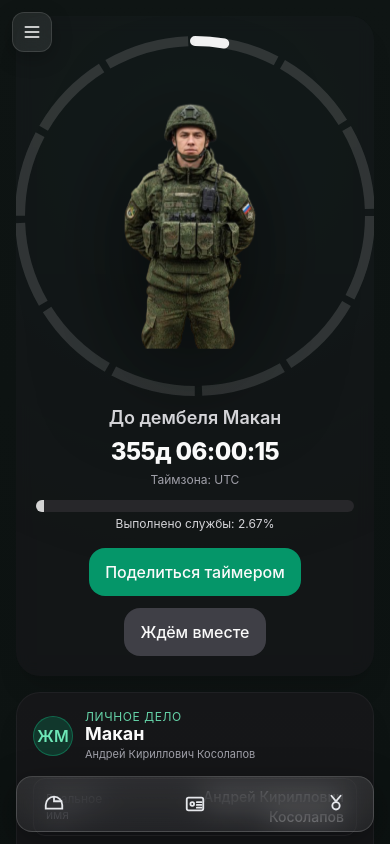
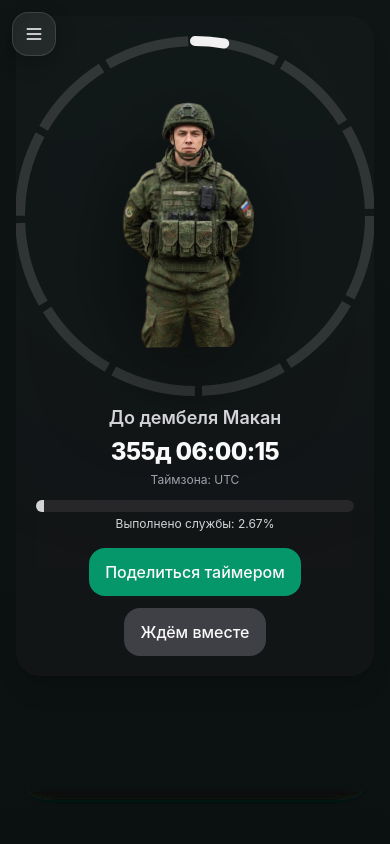
Before and after one commit to krexpex/dembel-makan-webapp, a React (Vite) app: page / in a window 390 px wide. Shown: the top 844 px of the page. Built offline with nearby package versions, Linux system fonts and the light colour scheme.

Commit message:
update update new uix2

```diff
--- a/src/App.jsx
+++ b/src/App.jsx
@@ -20,23 +20,35 @@ const DEMOBIL_DATE  = "2026-10-01T00:00:00";
 
 export default function App() {
   const tz = Intl.DateTimeFormat().resolvedOptions().timeZone || "Europe/Riga";
+
+  // вкладки нижнего меню: timer | id | medals
+  const [tab, setTab] = useState("timer");
+  const prevTabRef = useRef(tab);
+
+  // для «капельки» — направление движения
+  const [blobDir, setBlobDir] = useState("right");
+
+  // бургер меню
+  const [menuOpen, setMenuOpen] = useState(false);
+  const [burgerHidden, setBurgerHidden] = useState(false);
+  const lastScrollY = useRef(0);
+
+  // вибрация
+  const [vibrateEnabled, setVibrateEnabled] = useState(true);
+
+  // таймеры
   const [now, setNow] = useState(Date.now());
   const [popped, setPopped] = useState(false);
   const [entered, setEntered] = useState(false);
 
-  // вибрация
-  const [vibrateEnabled, setVibrateEnabled] = useState(true);
-  // меню
-  const [menuOpen, setMenuOpen] = useState(false);
-
-  // счётчик и флаги появления изображений
+  // счётчик и флаги появления JEB изображений
   const [tapCount, setTapCount] = useState(0);
-  const [show1, setShow1] = useState(false); // jeb1.png — 3-й тап
-  const [show2, setShow2] = useState(false); // jeb2.png — 7-й тап
-  const [show3, setShow3] = useState(false); // jeb3.png — 10-й тап
-
+  const [show1, setShow1] = useState(false);
+  const [show2, setShow2] = useState(false);
+  const [show3, setShow3] = useState(false);
   const confettiDoneRef = useRef(false);
 
+  // системные эффекты
   useEffect(() => {
     const id = setInterval(() => setNow(Date.now()), 1000);
     return () => clearInterval(id);
@@ -58,16 +70,22 @@ export default function App() {
     localStorage.setItem("vibrateEnabled", vibrateEnabled ? "1" : "0");
   }, [vibrateEnabled]);
 
-  // Автопропадание надписей спустя ~2.4с
+  // скрыть/показать бургер при скролле
   useEffect(() => {
-    if (show1) { const t = setTimeout(() => setShow1(false), 2400); return () => clearTimeout(t); }
-  }, [show1]);
-  useEffect(() => {
-    if (show2) { const t = setTimeout(() => setShow2(false), 2400); return () => clearTimeout(t); }
-  }, [show2]);
-  useEffect(() => {
-    if (show3) { const t = setTimeout(() => setShow3(false), 2400); return () => clearTimeout(t); }
-  }, [show3]);
+    function onScroll() {
+      const y = window.scrollY || 0;
+      if (y > lastScrollY.current + 8) setBurgerHidden(true);
+      else if (y < lastScrollY.current - 8) setBurgerHidden(false);
+      lastScrollY.current = y;
+    }
+    window.addEventListener("scroll", onScroll, { passive: true });
+    return () => window.removeEventListener("scroll", onScroll);
+  }, []);
+
+  // JEB автопропадание
+  useEffect(() => { if (show1) { const t = setTimeout(() => setShow1(false), 2400); return () => clearTimeout(t);} }, [show1]);
+  useEffect(() => { if (show2) { const t = setTimeout(() => setShow2(false), 2400); return () => clearTimeout(t);} }, [show2]);
+  useEffect(() => { if (show3) { const t = setTimeout(() => setShow3(false), 2400); return () => clearTimeout(t);} }, [show3]);
 
   // время службы
   const startTs = useMemo(() => toLocalTimestamp(SERVICE_START), []);
@@ -114,23 +132,18 @@ export default function App() {
 
   /* ── Кольцо ── */
   const size = 360, stroke = 10, r = (size - stroke) / 2, C = 2 * Math.PI * r;
-  // сегментированный серый трек
   const SEGMENTS = 12, segmentLen = C / SEGMENTS, gapLen = Math.max(4, segmentLen * 0.08);
   const dashPattern = `${segmentLen - gapLen} ${gapLen}`;
-  // непрерывный белый прогресс
   const progressDashArray = C;
   const progressDashOffset = C * (1 - pct / 100);
   const animatedProgressOffset = entered ? progressDashOffset : C;
 
-  // тап по Макану
   function onMakanTap() {
     setPopped(true);
     setTimeout(() => setPopped(false), 180);
 
-    // вибрация (если включена)
     if (vibrateEnabled) {
       try { navigator.vibrate?.(30); } catch {}
-      // лёгкая haptic через Telegram API (если поддерживает)
       try { window.Telegram?.WebApp?.HapticFeedback?.impactOccurred?.("light"); } catch {}
     }
 
@@ -150,30 +163,38 @@ export default function App() {
     window.open(url, "_blank", "noopener,noreferrer");
   }
 
-  // clip-path для JEB-изображений строго ВНУТРИ круга
+  // clip-path для jeb внутри круга
   const clipStyle = { clipPath: `circle(${r}px at ${size/2}px ${size/2}px)` };
 
-  // переключатель вибрации
+  // меню переключатель вибрации
   function toggleVibration() {
     setVibrateEnabled(v => !v);
-    // микро-тик при смене состояния
     try { navigator.vibrate?.(10); } catch {}
     setMenuOpen(false);
   }
 
+  // переключение таба и направление «капли»
+  function switchTab(next) {
+    if (next === tab) return;
+    const order = ["timer","id","medals"];
+    const dir = order.indexOf(next) > order.indexOf(tab) ? "right" : "left";
+    setBlobDir(dir);
+    prevTabRef.current = tab;
+    setTab(next);
+  }
+
   return (
     <div className="min-h-screen w-full bg-gradient-to-b from-[#0f1514] to-[#0b1110] text-zinc-50">
-      {/* Бургер меню (fixed, слева сверху) */}
-      <div className="fixed left-3 top-3 z-[60]">
+      {/* Бургер — прячется на скролле */}
+      <div className={`fixed left-3 top-3 z-[60] transition-transform duration-250 ${burgerHidden ? "-translate-y-14 opacity-0" : "translate-y-0 opacity-100"}`}>
         <button
           aria-label="Открыть меню"
           onClick={() => setMenuOpen(o => !o)}
-          className="glass-btn h-10 w-10 grid place-items-center rounded-xl"
+          className="glass-btn h-11 w-11 grid place-items-center rounded-2xl"
         >
           <BurgerIcon />
         </button>
 
-        {/* Выпадающее меню */}
         {menuOpen && (
           <div className="mt-2 w-60 glass-menu rounded-2xl p-2 shadow-xl border border-white/10">
             <button
@@ -189,22 +210,16 @@ export default function App() {
         )}
       </div>
 
-      <div className="mx-auto max-w-6xl grid md:grid-cols-[320px,1fr] gap-4 md:gap-6 p-4 pb-28">
-        {/* Анкета слева */}
-        <section className={`order-2 md:order-1 ${entered ? "appear-fade-up" : ""}`}>
-          <SoldierCard profile={PROFILE} service={{ start: SERVICE_START, end: DEMOBIL_DATE }} />
-        </section>
-
-        {/* Таймер / сцена */}
-        <section className="order-1 md:order-2 relative flex flex-col items-center justify-start md:justify-center rounded-3xl bg-zinc-900/60 backdrop-blur p-5 md:p-6 shadow-xl overflow-hidden">
+      {/* Контент — по табам */}
+      <main className="mx-auto max-w-6xl p-4 pb-32">
+        {tab === "timer" && (
+          <section className="relative flex flex-col items-center justify-center rounded-3xl bg-zinc-900/60 backdrop-blur p-5 md:p-6 shadow-xl overflow-hidden">
             <div
               aria-hidden
               className={`absolute inset-0 -z-10 ${entered ? "glow-enter" : ""}`}
               style={{ background: "radial-gradient(30rem 30rem at 50% 20%, rgba(16,185,129,0.18), rgba(0,0,0,0))" }}
             />
-
             <div className={`relative flex items-center justify-center ${entered ? "appear-scale" : ""}`} style={{ width: size, height: size }}>
-            {/* Кольцо */}
               <svg className="absolute inset-0 z-0" width={size} height={size} viewBox={`0 0 ${size} ${size}`}>
                 <circle
                   cx={size/2} cy={size/2} r={r}
@@ -228,35 +243,24 @@ export default function App() {
                 />
               </svg>
 
-            {/* Зона для JEB-изображений: строго внутри круга и ниже Макана */}
+              {/* JEB внутри круга */}
               <div className="absolute inset-0 z-[5] pointer-events-none" style={clipStyle}>
-              {/* 1) 3-й тап — слева снизу */}
                 {show1 && (
-                <img
-                  src="/jeb1.png"
-                  alt="ДЖЕБ"
-                  className="absolute left-[6%] bottom-[20%] w-[40%] md:w-[34%] max-w-[280px] jeb-layer jeb-img animate-rise-left auto-fade-out"
-                />
+                  <img src="/jeb1.png" alt="jeb1"
+                       className="absolute left-[6%] bottom-[20%] w-[40%] md:w-[34%] max-w-[280px] jeb-layer jeb-img animate-rise-left auto-fade-out" />
                 )}
-
-              {/* 2) 7-й тап — справа по центру */}
                 {show2 && (
-                <img
-                  src="/jeb2.png"
-                  alt="УШЁЛ ДЖЕБ"
-                  className="absolute right-[5%] top-1/2 -translate-y-1/2 w-[46%] md:w-[38%] max-w-[320px] jeb-layer jeb-img animate-slide-from-right auto-fade-out"
-                />
+                  <img src="/jeb2.png" alt="jeb2"
+                       className="absolute right-[5%] top-1/2 -translate-y-1/2 w-[46%] md:w-[38%] max-w-[320px] jeb-layer jeb-img animate-slide-from-right auto-fade-out" />
                 )}
-
-              {/* 3) 10-й тап — дугой сверху (картинка) */}
                 {show3 && (
                   <div className="absolute top-[6%] left-1/2 -translate-x-1/2 w-[78%] md:w-[68%] grid place-items-center jeb-layer auto-fade-out">
-                  <img src="/jeb3.png" alt="ДЖЕБ, УШЁЛ ДЖЕБ" className="w-full jeb-img" />
+                    <img src="/jeb3.png" alt="jeb3" className="w-full jeb-img"/>
                   </div>
                 )}
               </div>
 
-            {/* Макан — поверх всего */}
+              {/* Макан */}
               <img
                 src="/makan.png"
                 alt={NICK}
@@ -273,7 +277,7 @@ export default function App() {
               />
             </div>
 
-          {/* Тексты под сценой */}
+            {/* подписи */}
             <div className={`mt-2 text-center ${entered ? "appear-fade-up" : ""}`}>
               {isOver ? (
                 <div className="text-2xl md:text-4xl font-extrabold">🎉 {NICK} ДЕМБЕЛЬНУЛСЯ!</div>
@@ -286,13 +290,11 @@ export default function App() {
               )}
             </div>
 
-          {/* Линейный прогресс */}
             <div className="w-full max-w-xl h-3 bg-zinc-800 rounded-full overflow-hidden mt-3">
               <div className="h-full bg-white/80" style={{ width: `${pct}%` }} />
             </div>
             <div className="text-xs text-zinc-300 mt-1">Выполнено службы: {pct.toFixed(2)}%</div>
 
-          {/* Кнопки */}
             <div className="flex flex-col items-center gap-3 mt-4">
               <button onClick={share} className="px-4 py-3 rounded-2xl bg-emerald-600 hover:bg-emerald-500 font-medium">
                 Поделиться таймером
@@ -302,26 +304,24 @@ export default function App() {
               </button>
             </div>
           </section>
-      </div>
+        )}
 
-      {/* Нижняя «liquid glass» панель */}
-      <nav className="fixed left-0 right-0 bottom-3 z-[55] flex justify-center px-4">
-        <div className="glass-bar w-full max-w-md h-14 rounded-2xl px-4 flex items-center justify-between">
-          <button className="glass-item" aria-label="Каска">
-            <HelmetIcon />
-          </button>
-          <button className="glass-item" aria-label="ID карта">
-            <IdCardIcon />
-          </button>
-          <button className="glass-item" aria-label="Медали / достижения">
-            <MedalIcon />
-          </button>
-        </div>
-      </nav>
+        {tab === "id" && (
+          <section className="rounded-3xl bg-[rgba(24,24,27,0.85)] shadow-xl p-4 md:p-6 border border-zinc-800/60 max-w-2xl mx-auto">
+            <SoldierCard profile={PROFILE} service={{ start: SERVICE_START, end: DEMOBIL_DATE }} />
+          </section>
+        )}
 
-      <footer className="text-xs text-zinc-400 text-center pb-5 pt-1">
-        Сделано с любовью и иронией • {new Date().getFullYear()}
-      </footer>
+        {tab === "medals" && (
+          <section className="rounded-3xl bg-zinc-900/60 backdrop-blur p-6 shadow-xl border border-zinc-800/60 max-w-2xl mx-auto text-center">
+            <div className="text-xl font-semibold mb-2">Достижения</div>
+            <div className="text-zinc-400 text-sm">Скоро здесь появятся медали и трофеи.</div>
+          </section>
+        )}
+      </main>
+
+      {/* Нижний «островок» с каплей */}
+      <BottomNav tab={tab} onChange={switchTab} blobDir={blobDir} />
     </div>
   );
 }
@@ -347,9 +347,9 @@ function SoldierCard({ profile, service }) {
   ];
 
   return (
-    <div className="rounded-3xl bg-[rgba(24,24,27,0.85)] shadow-xl p-4 md:p-5 border border-zinc-800/60">
+    <div>
       <div className="flex items-center gap-3 mb-4">
-        <div className="h-10 w-10 rounded-full bg-emerald-600/25 border border-emerald-500/40 grid place-items-center">
+        <div className="h-12 w-12 rounded-full bg-emerald-600/25 border border-emerald-500/40 grid place-items-center">
           <span className="text-emerald-300 font-semibold">ЖМ</span>
         </div>
         <div>
@@ -368,6 +368,48 @@ function SoldierCard({ profile, service }) {
         ))}
       </div>
     </div>
+  );
+}
+
+/* ───────── Нижнее меню с каплей ───────── */
+function BottomNav({ tab, onChange, blobDir }) {
+  // координаты позиций капли (в %, относительно контейнера)
+  const positions = { timer: "16.5%", id: "50%", medals: "83.5%" };
+  return (
+    <nav className="fixed left-0 right-0 bottom-10 z-[55] flex justify-center px-4">
+      <div className="island w-[92vw] max-w-[680px] h-[72px] rounded-[36px] px-6 flex items-center justify-between relative">
+        {/* Goo фильтр */}
+        <svg className="absolute opacity-0 pointer-events-none" width="0" height="0">
+          <defs>
+            <filter id="goo">
+              <feGaussianBlur in="SourceGraphic" stdDeviation="8" result="blur" />
+              <feColorMatrix in="blur" mode="matrix"
+                values="1 0 0 0 0
+                        0 1 0 0 0
+                        0 0 1 0 0
+                        0 0 0 20 -10" result="goo" />
+              <feComposite in="SourceGraphic" in2="goo" operator="atop" />
+            </filter>
+          </defs>
+        </svg>
+
+        {/* Капля */}
+        <div
+          className={`blob ${blobDir === "right" ? "blob-right" : "blob-left"}`}
+          style={{ left: positions[tab] }}
+        />
+
+        <button className={`island-btn ${tab==="timer"?"active":""}`} aria-label="Таймер" onClick={() => onChange("timer")}>
+          <HelmetIcon />
+        </button>
+        <button className={`island-btn ${tab==="id"?"active":""}`} aria-label="ID" onClick={() => onChange("id")}>
+          <IdCardIcon />
+        </button>
+        <button className={`island-btn ${tab==="medals"?"active":""}`} aria-label="Медали" onClick={() => onChange("medals")}>
+          <MedalIcon />
+        </button>
+      </div>
+    </nav>
   );
 }
 
@@ -406,7 +448,7 @@ function formatParts(p) {
   return `${dd}${hh}:${mm}:${ss}`;
 }
 
-/* ───────── МИНИ-ИКОНКИ (inline SVG) ───────── */
+/* ───────── Иконки ───────── */
 function BurgerIcon() {
   return (
     <svg width="20" height="20" viewBox="0 0 24 24" fill="none">
@@ -435,7 +477,7 @@ function VibrationOffIcon() {
 }
 function HelmetIcon() {
   return (
-    <svg width="22" height="22" viewBox="0 0 24 24" fill="none">
+    <svg width="26" height="26" viewBox="0 0 24 24" fill="none">
       <path d="M3 13a9 9 0 1118 0v4H3v-4z" stroke="currentColor" strokeWidth="2" fill="none"/>
       <path d="M12 4v5h9" stroke="currentColor" strokeWidth="2" />
     </svg>
@@ -443,7 +485,7 @@ function HelmetIcon() {
 }
 function IdCardIcon() {
   return (
-    <svg width="22" height="22" viewBox="0 0 24 24" fill="none">
+    <svg width="26" height="26" viewBox="0 0 24 24" fill="none">
       <rect x="3" y="5" width="18" height="14" rx="2" stroke="currentColor" strokeWidth="2"/>
       <circle cx="9" cy="12" r="2" stroke="currentColor" strokeWidth="2"/>
       <path d="M14 10h5M14 13h5M14 16h5" stroke="currentColor" strokeWidth="2" strokeLinecap="round"/>
@@ -452,7 +494,7 @@ function IdCardIcon() {
 }
 function MedalIcon() {
   return (
-    <svg width="22" height="22" viewBox="0 0 24 24" fill="none">
+    <svg width="26" height="26" viewBox="0 0 24 24" fill="none">
       <circle cx="12" cy="14" r="4" stroke="currentColor" strokeWidth="2"/>
       <path d="M7 3l5 6 5-6" stroke="currentColor" strokeWidth="2" strokeLinecap="round" />
     </svg>
--- a/src/index.css
+++ b/src/index.css
@@ -2,170 +2,95 @@
 @tailwind components;
 @tailwind utilities;
 
-/* ===========================
-   БАЗА / ТЁМНЫЙ ФОН / ТЕКСТ
-   =========================== */
-
+/* базовые */
 html, body {
   margin: 0;
   padding: 0;
   height: 100%;
-  background-color: #0b1110;
-  color: #f9fafb;
+  background:#0b1110;
+  color:#f9fafb;
   font-family: 'Inter', system-ui, -apple-system, Segoe UI, Roboto, Arial, sans-serif;
 }
+*{box-sizing:border-box;}
+html{scroll-behavior:smooth;}
 
-* { box-sizing: border-box; }
-html { scroll-behavior: smooth; }
+.makan-layer{position:relative;z-index:30;}
+img[src$="makan.png"]{position:relative;z-index:30;}
+.jeb-layer{position:absolute;z-index:20;pointer-events:none;}
+img[src*="jeb"]{position:absolute;z-index:20;pointer-events:none;}
 
-.transition-base { transition: all .3s ease; }
-.text-shadow { text-shadow: 0 1px 2px rgba(0,0,0,.5); }
-.shadow-deep { box-shadow: 0 8px 30px rgba(0,0,0,.40); }
-
-/* ===========================
-   СЛОИ СЦЕНЫ
-   =========================== */
-
-.makan-layer { position: relative; z-index: 30; }
-img[src$="makan.png"] { position: relative; z-index: 30; }
-
-.jeb-layer { position: absolute; z-index: 20; pointer-events: none; }
-img[src*="jeb"] { position: absolute; z-index: 20; pointer-events: none; }
-
-/* Тень у ног Макана — эффект «из-за спины» */
-.makan-shadow::after {
-  content: "";
-  position: absolute;
-  bottom: 0;
-  left: 50%;
-  transform: translateX(-50%);
-  width: 80%;
-  height: 35%;
-  background: linear-gradient(to top, rgba(0,0,0,0.7), transparent);
-  border-radius: 50%;
-  pointer-events: none;
-  z-index: 25;
+/* тень у ног */
+.makan-shadow::after{
+  content:"";position:absolute;bottom:0;left:50%;transform:translateX(-50%);
+  width:80%;height:35%;background:linear-gradient(to top, rgba(0,0,0,.7), transparent);
+  border-radius:50%;pointer-events:none;z-index:25;
 }
 
-/* ===========================
-   ВХОД/ГЛОУ/ПОКАЧИВАНИЕ
-   =========================== */
+/* вход/глоу/покачивание */
+@keyframes fade-up{0%{opacity:0;transform:translateY(12px)}100%{opacity:1;transform:translateY(0)}}
+.appear-fade-up{animation:fade-up .5s ease-out both}
+@keyframes scale-in{0%{opacity:0;transform:scale(.94)}100%{opacity:1;transform:scale(1)}}
+.appear-scale{animation:scale-in .52s cubic-bezier(.2,.9,.2,1) both}
+@keyframes glow-flash{0%{opacity:0}30%{opacity:.75}100%{opacity:.18}}
+.glow-enter{animation:glow-flash .9s ease-out both}
+@keyframes wobble{0%,100%{transform:translateY(0) rotate(0)}25%{transform:translateY(-2px) rotate(-.6deg)}50%{transform:translateY(1px) rotate(.6deg)}75%{transform:translateY(-1px) rotate(-.4deg)}}
+.animate-wobble{animation:wobble 2.4s ease-in-out infinite;transform-origin:50% 100%}
 
-@keyframes fade-up {
-  0% { opacity: 0; transform: translateY(12px); }
-  100% { opacity: 1; transform: translateY(0); }
+/* JEB png */
+.jeb-img{mix-blend-mode:multiply;background:transparent}
+@keyframes fade-out{to{opacity:0;transform:translateY(-6px) scale(.98)}}
+.auto-fade-out{animation:fade-out .42s ease-out 2.4s forwards}
+@keyframes rise-left{0%{transform:translate(-40px,30px) scale(.92);opacity:0;filter:blur(6px)}60%{filter:blur(0)}100%{transform:translate(0,-8px) scale(1);opacity:1}}
+.animate-rise-left{animation:rise-left .65s cubic-bezier(.2,.9,.2,1) both}
+@keyframes slide-from-right{0%{transform:translate(40px,-50%) scale(.96);opacity:0;filter:blur(6px)}70%{filter:blur(0)}100%{transform:translate(0,-50%) scale(1);opacity:1}}
+.animate-slide-from-right{animation:slide-from-right .52s ease-out both}
+@keyframes arc-pop{0%{transform:translate(-50%,-10px) scale(.9);opacity:0}60%{opacity:1}100%{transform:translate(-50%,0) scale(1);opacity:1}}
+.animate-arc-pop{animation:arc-pop .6s cubic-bezier(.2,.9,.2,1) both}
+
+/* Glass UI — бургер и выпадающее */
+.glass-btn{
+  backdrop-filter: blur(10px); -webkit-backdrop-filter: blur(10px);
+  background: rgba(255,255,255,0.08); color:#fff;
+  border:1px solid rgba(255,255,255,0.12); box-shadow:0 6px 20px rgba(0,0,0,.25);
+  transition: transform .15s ease, background .2s ease;
 }
-.appear-fade-up { animation: fade-up 500ms ease-out both; }
-
-@keyframes scale-in {
-  0% { opacity: 0; transform: scale(0.94); }
-  100% { opacity: 1; transform: scale(1); }
-}
-.appear-scale { animation: scale-in 520ms cubic-bezier(.2,.9,.2,1) both; }
-
-@keyframes glow-flash {
-  0% { opacity: 0; }
-  30% { opacity: .75; }
-  100% { opacity: .18; }
-}
-.glow-enter { animation: glow-flash 900ms ease-out both; }
-
-@keyframes wobble {
-  0%, 100% { transform: translateY(0) rotate(0deg); }
-  25% { transform: translateY(-2px) rotate(-0.6deg); }
-  50% { transform: translateY(1px) rotate(0.6deg); }
-  75% { transform: translateY(-1px) rotate(-0.4deg); }
-}
-.animate-wobble { animation: wobble 2.4s ease-in-out infinite; transform-origin: 50% 100%; }
-
-/* ===========================
-   JEB PNG: ПРОЗРАЧНОСТЬ + АНИМАЦИИ
-   =========================== */
-
-.jeb-img {
-  mix-blend-mode: multiply; /* убирает белые подложки, чёрный остаётся чёрным */
-  image-rendering: auto;
-  background: transparent;
+.glass-btn:active{transform:scale(.96)} .glass-btn:hover{background:rgba(255,255,255,.12)}
+.glass-menu{
+  backdrop-filter: blur(14px); -webkit-backdrop-filter: blur(14px);
+  background: linear-gradient(180deg, rgba(24,24,27,.78), rgba(24,24,27,.55)); color:#fff;
 }
 
-/* Авто-исчезновение (задержка 2.4с, затем уход) */
-@keyframes fade-out {
-  to { opacity: 0; transform: translateY(-6px) scale(.98); }
-}
-.auto-fade-out { animation: fade-out 420ms ease-out 2.4s forwards; }
-
-/* 1) слева снизу */
-@keyframes rise-left {
-  0%   { transform: translate(-40px, 30px) scale(.92); opacity: 0; filter: blur(6px); }
-  60%  { filter: blur(0); }
-  100% { transform: translate(0, -8px) scale(1); opacity: 1; }
-}
-.animate-rise-left { animation: rise-left 650ms cubic-bezier(.2,.9,.2,1) both; }
-
-/* 2) справа в центр */
-@keyframes slide-from-right {
-  0%   { transform: translate(40px, -50%) scale(.96); opacity: 0; filter: blur(6px); }
-  70%  { filter: blur(0); }
-  100% { transform: translate(0, -50%) scale(1); opacity: 1; }
-}
-.animate-slide-from-right { animation: slide-from-right 520ms ease-out both; }
-
-/* 3) дугой сверху */
-@keyframes arc-pop {
-  0%   { transform: translate(-50%, -10px) scale(.9); opacity: 0; }
-  60%  { opacity: 1; }
-  100% { transform: translate(-50%, 0) scale(1); opacity: 1; }
-}
-.animate-arc-pop { animation: arc-pop 600ms cubic-bezier(.2,.9,.2,1) both; }
-
-/* ===========================
-   GLASS UI: BURGER + BOTTOM BAR
-   =========================== */
-
-/* Кнопка-бургер */
-.glass-btn{
-  backdrop-filter: blur(10px);
-  -webkit-backdrop-filter: blur(10px);
-  background: rgba(255,255,255,0.08);
-  color: #fff;
-  border: 1px solid rgba(255,255,255,0.12);
-  box-shadow: 0 6px 20px rgba(0,0,0,.25);
-  transition: transform .15s ease, background .2s ease;
-}
-.glass-btn:active { transform: scale(.96); }
-.glass-btn:hover { background: rgba(255,255,255,0.12); }
-
-/* Выпадающее меню */
-.glass-menu{
-  backdrop-filter: blur(14px);
-  -webkit-backdrop-filter: blur(14px);
-  background: linear-gradient(180deg, rgba(24,24,27,0.75), rgba(24,24,27,0.55));
-  color: #fff;
+/* ───── Островок с каплей ───── */
+.island{
+  filter:url(#goo);
+  backdrop-filter: blur(16px); -webkit-backdrop-filter: blur(16px);
+  background: linear-gradient(180deg, rgba(255,255,255,0.10), rgba(255,255,255,0.06));
+  border: 1px solid rgba(255,255,255,0.14);
+  box-shadow: 0 12px 40px rgba(0,0,0,.35);
+  display:flex;gap:0;position:relative;
 }
 
-/* Нижняя панель */
-.glass-bar{
-  backdrop-filter: blur(16px);
-  -webkit-backdrop-filter: blur(16px);
-  background: linear-gradient(180deg, rgba(255,255,255,0.10), rgba(255,255,255,0.06));
-  border: 1px solid rgba(255,255,255,0.15);
-  box-shadow: 0 10px 35px rgba(0,0,0,.35);
+/* капля */
+.blob{
+  position:absolute; top:50%; transform:translate(-50%,-50%);
+  width:68px; height:56px; border-radius:28px;
+  background: rgba(255,255,255,0.14); box-shadow: inset 0 0 0 1px rgba(255,255,255,.18);
+  transition: left .34s cubic-bezier(.2,.9,.2,1), width .25s ease;
+}
+.blob-right{ animation: blobStretchRight .34s ease both; }
+.blob-left{  animation: blobStretchLeft  .34s ease both; }
+
+@keyframes blobStretchRight{
+  0%{ width:68px } 50%{ width:110px } 100%{ width:68px }
+}
+@keyframes blobStretchLeft{
+  0%{ width:68px } 50%{ width:110px } 100%{ width:68px }
 }
 
-/* Кнопки внутри бара */
-.glass-item{
-  height: 42px;
-  width: 42px;
-  display: grid;
-  place-items: center;
-  color: #e5e7eb;
-  border-radius: 12px;
-  transition: transform .12s ease, background .2s ease, color .2s ease;
+/* кнопки в островке */
+.island-btn{
+  height:56px; width:56px; display:grid; place-items:center;
+  color:#e5e7eb; z-index:1; border-radius:20px; transition: transform .12s ease, color .2s ease;
 }
-.glass-item:hover{
-  background: rgba(255,255,255,0.10);
-  color: #fff;
-}
-.glass-item:active{
-  transform: translateY(1px) scale(.98);
-}
+.island-btn.active{ color:#fff }
+.island-btn:active{ transform: translateY(1px) scale(.98); }
```
Lines whose indentation alone changed are shown as unchanged.
